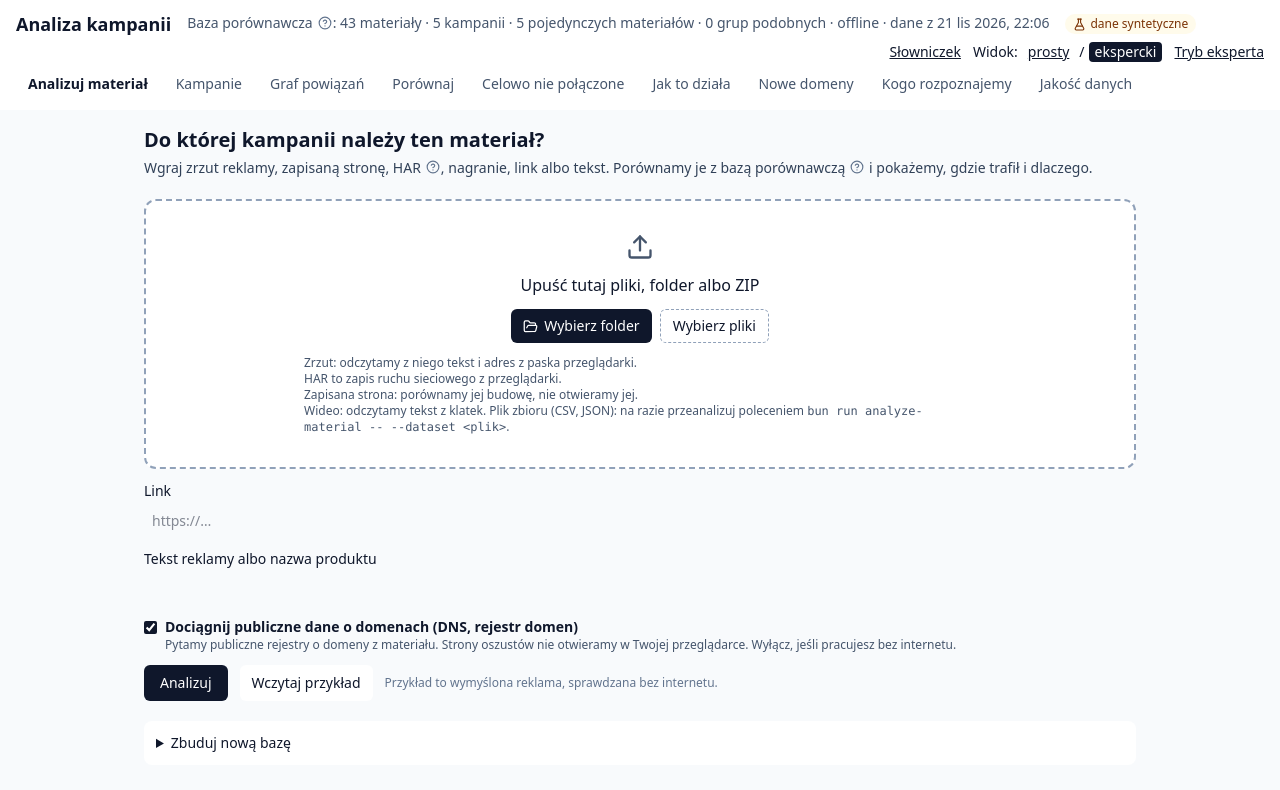
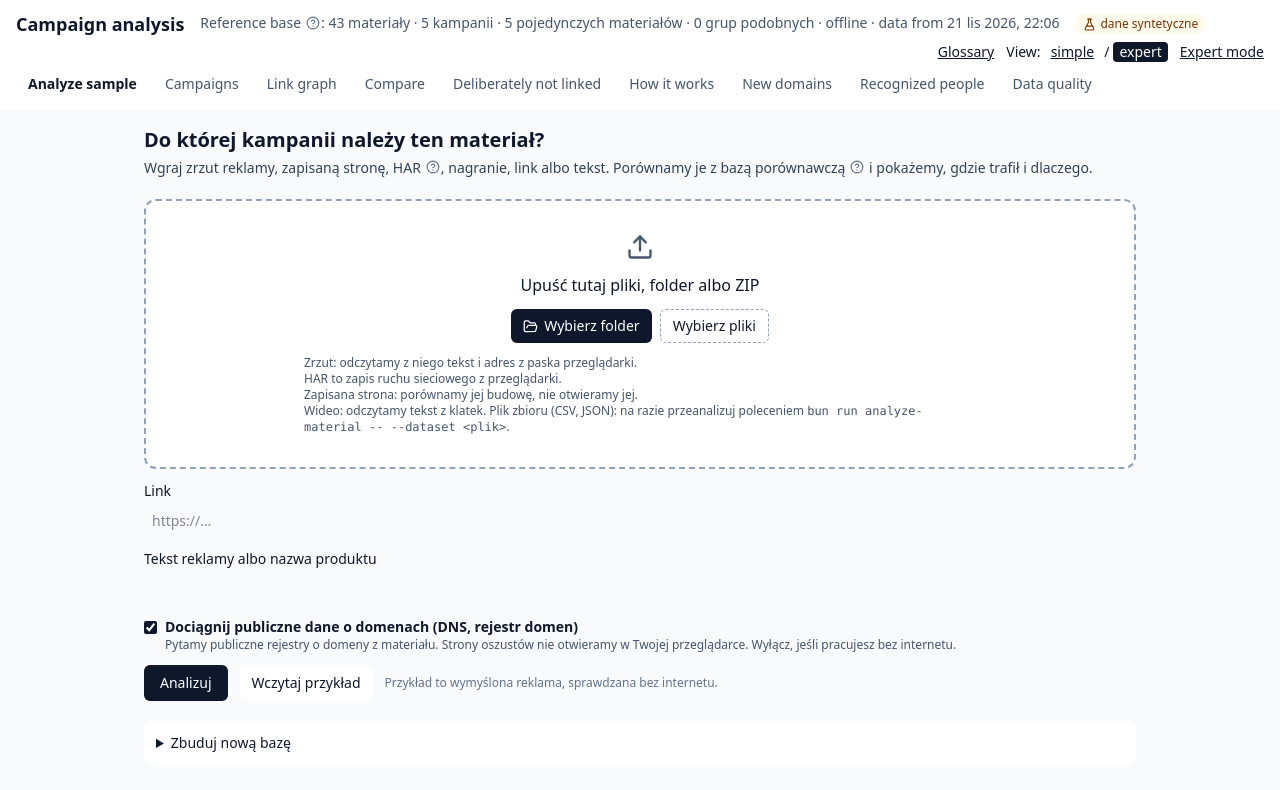
Before and after one commit to mirooon/campaign-fingerprint, a Next.js app: page / in a window 1280 px wide. Shown: the top 790 px of the page. Built offline with nearby package versions, Linux system fonts and the light colour scheme.

Commit message:
EN: powłoka aplikacji (Shell, Viewer, layout, page) po angielsku

```diff
--- a/app/globals.css
+++ b/app/globals.css
@@ -10,7 +10,7 @@ body {
   font-family: var(--font-sans);
 }
 
-/* Wydruk karty kampanii (PrintButton): tylko karta, A4, tabele i wiersze nie są przecinane. */
+/* Printing a campaign card (PrintButton): the card only, A4, tables and rows are not split across pages. */
 @media print {
   @page {
     size: A4;
--- a/app/layout.tsx
+++ b/app/layout.tsx
@@ -2,14 +2,14 @@ import type { Metadata } from "next";
 import "./globals.css";
 
 export const metadata: Metadata = {
-  title: "Analiza kampanii",
-  description: "Łączenie pojedynczych reklam w kampanie na podstawie śladów infrastruktury, obrazów i treści.",
+  title: "Campaign analysis — Odcisk kampanii",
+  description: "Links single fraudulent ads into campaigns by shared traces of infrastructure, images and content.",
 };
 
 // System fonts only: the build must work offline (no Google Fonts download).
 export default function RootLayout({ children }: LayoutProps<"/">) {
   return (
-    <html lang="pl" className="h-full antialiased">
+    <html lang="en" className="h-full antialiased">
       <body className="h-full bg-slate-50 text-slate-900">{children}</body>
     </html>
   );
--- a/app/page.tsx
+++ b/app/page.tsx
@@ -12,7 +12,7 @@ async function ViewerWithData() {
   if (!graph || !campaigns) {
     return (
       <main className="mx-auto max-w-xl p-10">
-        <h1 className="text-lg font-semibold">Graf kampanii</h1>
+        <h1 className="text-lg font-semibold">Campaign graph</h1>
         <p className="mt-2 text-sm text-slate-600">{error}</p>
       </main>
     );
@@ -22,7 +22,7 @@ async function ViewerWithData() {
 
 export default function Home() {
   return (
-    <Suspense fallback={<p className="p-6 text-sm text-slate-500">Wczytywanie grafu…</p>}>
+    <Suspense fallback={<p className="p-6 text-sm text-slate-500">Loading the graph…</p>}>
       <ViewerWithData />
     </Suspense>
   );
--- a/components/viewer/Shell.tsx
+++ b/components/viewer/Shell.tsx
@@ -28,7 +28,7 @@ export interface ShellProps {
   /** Rules computed on the server for materials left alone whose pair `near-misses.json` cut (key: the material). */
   singleRules?: Record<string, SingleRule>;
   summaries: Record<string, CampaignSummary>;
-  /** The comparison base is the bundled sample: every result screen carries the "dane syntetyczne" label. */
+  /** The comparison base is the bundled sample: every result screen carries the "synthetic data" label. */
   synthetic: boolean;
   /** The server runs with ANALYZE_OFFLINE=1: the analysis never looks domains up, so the form locks that option off. */
   serverOffline: boolean;
@@ -37,18 +37,18 @@ export interface ShellProps {
 type Tab = "analyze" | "campaigns" | "graph" | "compare" | "apart" | "how" | "ct" | "people" | "quality" | "expert";
 
 const TABS: Array<{ id: Tab; label: string }> = [
-  { id: "analyze", label: "Analizuj materiał" },
-  { id: "campaigns", label: "Kampanie" },
-  { id: "graph", label: "Graf powiązań" },
-  { id: "compare", label: "Porównaj" },
-  { id: "apart", label: "Celowo nie połączone" },
-  { id: "how", label: "Jak to działa" },
-  { id: "ct", label: "Nowe domeny" },
-  { id: "people", label: "Kogo rozpoznajemy" },
-  { id: "quality", label: "Jakość danych" },
+  { id: "analyze", label: "Analyze sample" },
+  { id: "campaigns", label: "Campaigns" },
+  { id: "graph", label: "Link graph" },
+  { id: "compare", label: "Compare" },
+  { id: "apart", label: "Deliberately not linked" },
+  { id: "how", label: "How it works" },
+  { id: "ct", label: "New domains" },
+  { id: "people", label: "Recognized people" },
+  { id: "quality", label: "Data quality" },
 ];
 
-/** Tab of the address: `?tab=`, or the one an old link implies (?a=&b= → Porównaj, ?k= → Kampanie, ?panel=ct → Nowe domeny, ?n= / ?p= → graf). */
+/** Tab of the address: `?tab=`, or the one an old link implies (?a=&b= → Compare, ?k= → Campaigns, ?panel=ct → New domains, ?n= / ?p= → graph). */
 function tabFromParams(p: URLSearchParams): Tab {
   const t = p.get("tab");
   if (t && [...TABS.map((x) => x.id), "expert"].includes(t)) return t as Tab;
@@ -135,23 +135,23 @@ export default function Shell({ graph, campaigns, nearMisses, singleRules, summa
     <div className="flex min-h-screen flex-col bg-slate-50 text-slate-900">
       <header className="border-b border-slate-200 bg-white px-4 py-2.5">
         <div className="flex flex-wrap items-center gap-x-4 gap-y-1">
-          <h1 className="text-lg font-semibold">Analiza kampanii</h1>
+          <h1 className="text-lg font-semibold">Campaign analysis</h1>
           <p className="text-sm text-slate-600">
-            Baza porównawcza<Help term="baza" />: {count(itemCount, MATERIAL)} · {count(counts.campaigns, CAMPAIGN)} · <span title={`Materiał niedołączony do żadnej kampanii ma własny numer K, dlatego numery K sięgają dalej niż liczba kampanii. W ramkach grup podobnych: ${counts.singlesInFamilies}, w zwiniętej sekcji zakładki Kampanie: ${counts.singles - counts.singlesInFamilies}.`}>{count(counts.singles, SINGLE_MATERIAL)}</span> · {count(counts.families, GROUP)} · {graph.mode === "offline" ? "offline" : "online"} · dane z {fmtDate(campaigns.generatedAt)}
+            Reference base<Help term="baza" />: {count(itemCount, MATERIAL)} · {count(counts.campaigns, CAMPAIGN)} · <span title={`A sample not linked to any campaign gets its own K number, so K numbers go higher than the number of campaigns. Inside similar-campaign group frames: ${counts.singlesInFamilies}; in the collapsed section of the Campaigns tab: ${counts.singles - counts.singlesInFamilies}.`}>{count(counts.singles, SINGLE_MATERIAL)}</span> · {count(counts.families, GROUP)} · {graph.mode === "offline" ? "offline" : "online"} · data from {fmtDate(campaigns.generatedAt)}
           </p>
           {synthetic && <SyntheticBadge />}
-          <nav className="ml-auto flex gap-3 text-sm" aria-label="Pomoc i tryb eksperta">
-            <button type="button" className="underline" onClick={() => go({ tab: "how" })}>Słowniczek</button>
-            <span className="inline-flex items-center gap-1" role="group" aria-label="Widok">
-              Widok:
-              <button type="button" aria-pressed={viewMode === "simple"} className={`rounded px-1.5 ${viewMode === "simple" ? "bg-slate-900 text-white" : "underline"}`} onClick={() => setViewMode("simple")}>prosty</button>
+          <nav className="ml-auto flex gap-3 text-sm" aria-label="Help and expert mode">
+            <button type="button" className="underline" onClick={() => go({ tab: "how" })}>Glossary</button>
+            <span className="inline-flex items-center gap-1" role="group" aria-label="View">
+              View:
+              <button type="button" aria-pressed={viewMode === "simple"} className={`rounded px-1.5 ${viewMode === "simple" ? "bg-slate-900 text-white" : "underline"}`} onClick={() => setViewMode("simple")}>simple</button>
               <span aria-hidden>/</span>
-              <button type="button" aria-pressed={viewMode === "expert"} className={`rounded px-1.5 ${viewMode === "expert" ? "bg-slate-900 text-white" : "underline"}`} onClick={() => setViewMode("expert")}>ekspercki</button>
+              <button type="button" aria-pressed={viewMode === "expert"} className={`rounded px-1.5 ${viewMode === "expert" ? "bg-slate-900 text-white" : "underline"}`} onClick={() => setViewMode("expert")}>expert</button>
             </span>
-            {viewMode === "expert" && <button type="button" className={`underline ${tab === "expert" ? "font-semibold" : ""}`} onClick={() => go({ tab: "expert" })}>Tryb eksperta</button>}
+            {viewMode === "expert" && <button type="button" className={`underline ${tab === "expert" ? "font-semibold" : ""}`} onClick={() => go({ tab: "expert" })}>Expert mode</button>}
           </nav>
         </div>
-        <div className="mt-1.5 flex flex-wrap gap-1" role="tablist" aria-label="Widoki">
+        <div className="mt-1.5 flex flex-wrap gap-1" role="tablist" aria-label="Views">
           {visibleTabs.map((t) => (
             <button
               key={t.id}
@@ -187,8 +187,8 @@ export default function Shell({ graph, campaigns, nearMisses, singleRules, summa
         )}
         {tab === "compare" && (
           <div className="mx-auto max-w-3xl space-y-3 p-4">
-            <h2 className="text-xl font-semibold">Co łączy te dwa materiały?</h2>
-            {!a && !b && <Empty>Wybierz dwa materiały z list poniżej albo użyj „Porównaj” w karcie kampanii.</Empty>}
+            <h2 className="text-xl font-semibold">What links these two samples?</h2>
+            {!a && !b && <Empty>Choose two samples from the lists below or use “Compare” on a campaign card.</Empty>}
             <StrengthLegend />
             <ComparePanel
               graph={graph}
@@ -207,8 +207,8 @@ export default function Shell({ graph, campaigns, nearMisses, singleRules, summa
         {tab === "how" && <HowItWorks rules={campaigns.method.rules ?? []} method={campaigns.method} />}
         {tab === "ct" && (
           <div className="mx-auto max-w-3xl space-y-3 p-4">
-            <h2 className="text-xl font-semibold">Jakie nowe domeny pasują do znanych kampanii?</h2>
-            <p className="text-sm text-slate-700">Każdy certyfikat HTTPS trafia do publicznego rejestru. Wyłapujemy domeny pasujące do wzorców znanych kampanii, często zanim ruszy reklama.</p>
+            <h2 className="text-xl font-semibold">Which new domains match known campaigns?</h2>
+            <p className="text-sm text-slate-700">Every HTTPS certificate goes into a public log. We catch domains that match the patterns of known campaigns, often before the ad goes live.</p>
             <CtFeedPanel state={ctFeed} campaignIds={new Set(campaigns.campaigns.map((c) => c.id))} onSelectCampaign={(id) => go({ tab: "campaigns", k: id })} />
           </div>
         )}
--- a/components/viewer/Viewer.tsx
+++ b/components/viewer/Viewer.tsx
@@ -31,11 +31,11 @@ export interface ViewerProps {
 type Panel = "details" | "compare" | "analyze" | "ct" | "thresholds";
 
 const PANELS: Array<{ id: Panel; label: string }> = [
-  { id: "details", label: "Szczegóły" },
-  { id: "compare", label: "Porównaj reklamy" },
-  { id: "analyze", label: "Nowa reklama" },
-  { id: "ct", label: "Nowe domeny" },
-  { id: "thresholds", label: "Progi" },
+  { id: "details", label: "Details" },
+  { id: "compare", label: "Compare ads" },
+  { id: "analyze", label: "New ad" },
+  { id: "ct", label: "New domains" },
+  { id: "thresholds", label: "Thresholds" },
 ];
 
 function Toggle({ checked, onChange, label }: { checked: boolean; onChange: (v: boolean) => void; label: string }) {
@@ -178,51 +178,51 @@ export default function Viewer({ graph, campaigns, summaries, initialReduced = f
     <div className="flex min-h-screen flex-col md:h-screen">
       <header className="flex flex-wrap items-center gap-x-6 gap-y-2 border-b border-slate-200 bg-white px-4 py-2.5">
         <div>
-          <h1 className="text-base font-semibold text-slate-900">Graf kampanii</h1>
+          <h1 className="text-base font-semibold text-slate-900">Campaign graph</h1>
           <p className="text-xs text-slate-500">
-            {count(graph.stats.items, MATERIAL)} · {count(counts.campaigns, CAMPAIGN)} · {count(counts.singles, SINGLE_MATERIAL)} · {graph.stats.nodes - graph.stats.items} encji · tryb {graph.mode === "offline" ? "offline (fixtures)" : "live"} · podobieństwo tekstu: {graph.textMethod === "embedding" ? "embeddingi" : graph.textMethod === "tfidf" ? "TF-IDF" : "wyłączone"}
+            {count(graph.stats.items, MATERIAL)} · {count(counts.campaigns, CAMPAIGN)} · {count(counts.singles, SINGLE_MATERIAL)} · {graph.stats.nodes - graph.stats.items} {graph.stats.nodes - graph.stats.items === 1 ? "entity" : "entities"} · {graph.mode === "offline" ? "offline mode (fixtures)" : "live mode"} · text similarity: {graph.textMethod === "embedding" ? "embeddings" : graph.textMethod === "tfidf" ? "TF-IDF" : "off"}
           </p>
           <div className="max-w-xl"><ReadHow id="graph" /></div>
         </div>
         {evaluation && (
-          <div className="rounded-md bg-emerald-50 px-2.5 py-1 text-xs text-emerald-900" title="Porównanie z kolumną etykiet (label) w danych">
-            Ewaluacja na etykietach: F1 par <b>{evaluation.pairwise.f1.toFixed(3)}</b> · B³ F1 <b>{evaluation.bcubed.f1.toFixed(3)}</b> · ARI <b>{evaluation.ari.toFixed(3)}</b>
+          <div className="rounded-md bg-emerald-50 px-2.5 py-1 text-xs text-emerald-900" title="Comparison with the label column in the data">
+            Evaluation on labels: pairwise F1 <b>{evaluation.pairwise.f1.toFixed(3)}</b> · B³ F1 <b>{evaluation.bcubed.f1.toFixed(3)}</b> · ARI <b>{evaluation.ari.toFixed(3)}</b>
           </div>
         )}
         <div className="flex flex-wrap items-center gap-3 md:ml-auto">
-          <div className="flex overflow-hidden rounded-md border border-slate-300 text-xs" role="group" aria-label="Kolorowanie">
+          <div className="flex overflow-hidden rounded-md border border-slate-300 text-xs" role="group" aria-label="Colour by">
             <button type="button" onClick={() => setColorBy("campaign")} className={`px-2 py-1 ${colorBy === "campaign" ? "bg-slate-900 text-white" : "bg-white text-slate-700"}`}>
-              wg kampanii
+              by campaign
             </button>
             <button type="button" onClick={() => setColorBy("type")} className={`px-2 py-1 ${colorBy === "type" ? "bg-slate-900 text-white" : "bg-white text-slate-700"}`}>
-              wg typu encji
+              by entity type
             </button>
           </div>
-          <div className="flex overflow-hidden rounded-md border border-slate-300 text-xs" role="group" aria-label="Widok grafu">
+          <div className="flex overflow-hidden rounded-md border border-slate-300 text-xs" role="group" aria-label="Graph view">
             <button type="button" aria-pressed={reduced} onClick={() => setReduced(true)} className={`px-2 py-1 ${reduced ? "bg-slate-900 text-white" : "bg-white text-slate-700"}`}>
-              zredukowany
+              reduced
             </button>
             <button type="button" aria-pressed={!reduced} onClick={() => setReduced(false)} className={`px-2 py-1 ${!reduced ? "bg-slate-900 text-white" : "bg-white text-slate-700"}`}>
-              pełny
+              full
             </button>
           </div>
           {reduced ? (
             <>
               {selected?.startsWith("item:") && seed !== idx.nodeById.get(selected)?.key && (
                 <button type="button" className="rounded-md border border-slate-300 bg-white px-2 py-1 text-xs" onClick={() => { setSeed(idx.nodeById.get(selected)?.key ?? null); setExpanded(new Set()); }}>
-                  rozwijaj graf od materiału {idx.nodeById.get(selected)?.key}
+                  expand the graph from sample {idx.nodeById.get(selected)?.key}
                 </button>
               )}
               {(seed || expanded.size > 0) && (
                 <button type="button" className="rounded-md border border-slate-300 bg-white px-2 py-1 text-xs" onClick={() => { setSeed(null); setExpanded(new Set()); }}>
-                  pokaż wszystkie kampanie
+                  show all campaigns
                 </button>
               )}
             </>
           ) : (
             <>
-              <Toggle checked={sharedOnly} onChange={setSharedOnly} label="tylko współdzielone encje" />
-              <Toggle checked={hideSingletons} onChange={setHideSingletons} label="ukryj niepowiązane reklamy" />
+              <Toggle checked={sharedOnly} onChange={setSharedOnly} label="shared entities only" />
+              <Toggle checked={hideSingletons} onChange={setHideSingletons} label="hide unlinked ads" />
             </>
           )}
         </div>
@@ -250,30 +250,30 @@ export default function Viewer({ graph, campaigns, summaries, initialReduced = f
                 {ENTITY_LABELS_PL[t]}
               </span>
             ))}
-            <span className="flex items-center gap-1"><span className="inline-block w-4 border-t-2 border-dashed border-teal-600" /> podobny obraz</span>
-            <span className="flex items-center gap-1"><span className="inline-block w-4 border-t-2 border-dashed border-indigo-500" /> podobny tekst</span>
+            <span className="flex items-center gap-1"><span className="inline-block w-4 border-t-2 border-dashed border-teal-600" /> similar image</span>
+            <span className="flex items-center gap-1"><span className="inline-block w-4 border-t-2 border-dashed border-indigo-500" /> similar text</span>
             {similarityShown.has("similar_dom") && (
-              <span className="flex items-center gap-1"><span className="inline-block w-4 border-t-2 border-dashed border-amber-600" /> ten sam szablon strony</span>
+              <span className="flex items-center gap-1"><span className="inline-block w-4 border-t-2 border-dashed border-amber-600" /> same page template</span>
             )}
             {similarityShown.has("similar_audio") && (
-              <span className="flex items-center gap-1"><span className="inline-block w-4 border-t-2 border-dotted border-fuchsia-600" /> ten sam podkład audio</span>
+              <span className="flex items-center gap-1"><span className="inline-block w-4 border-t-2 border-dotted border-fuchsia-600" /> same audio track</span>
             )}
             {similarityShown.has("similar_voice") && (
-              <span className="flex items-center gap-1"><span className="inline-block w-4 border-t-2 border-dotted border-teal-600" /> ten sam głos mówcy</span>
+              <span className="flex items-center gap-1"><span className="inline-block w-4 border-t-2 border-dotted border-teal-600" /> same speaker voice</span>
             )}
             {markedIds.length > 0 && (
-              <span className="flex items-center gap-1"><span className="h-2 w-2 rounded-sm border-2 border-violet-600" /> porównywane reklamy</span>
+              <span className="flex items-center gap-1"><span className="h-2 w-2 rounded-sm border-2 border-violet-600" /> ads being compared</span>
             )}
           </div>
           <div className="absolute right-2 top-2 rounded bg-white/90 px-2 py-0.5 text-[11px] text-slate-500 shadow-sm">
             {reducedView
-              ? `Widok zredukowany${seed ? ` od materiału ${seed}` : ""} · ${reducedView.nodes.length} węzłów · kliknij kampanię albo ślad, żeby rozwinąć`
-              : `${campaignId ? `Kampania ${campaignId}` : personaName ? `Kampanie z personą ${personaName}` : "Wszystkie kampanie"} · ${visible.size} węzłów`}
+              ? `Reduced view${seed ? ` from sample ${seed}` : ""} · ${reducedView.nodes.length} ${reducedView.nodes.length === 1 ? "node" : "nodes"} · click a campaign or a trace to expand`
+              : `${campaignId ? `Campaign ${campaignId}` : personaName ? `Campaigns with persona ${personaName}` : "All campaigns"} · ${visible.size} ${visible.size === 1 ? "node" : "nodes"}`}
           </div>
         </main>
 
         <aside className="w-full overflow-y-auto border-t border-slate-200 bg-white md:w-96 md:shrink-0 md:border-l md:border-t-0">
-          <div className="sticky top-0 z-10 flex border-b border-slate-200 bg-white text-xs" role="tablist" aria-label="Panel boczny">
+          <div className="sticky top-0 z-10 flex border-b border-slate-200 bg-white text-xs" role="tablist" aria-label="Side panel">
             {PANELS.map((p) => (
               <button
                 key={p.id}
@@ -285,7 +285,7 @@ export default function Viewer({ graph, campaigns, summaries, initialReduced = f
               >
                 {p.label}
                 {p.id === "ct" && ctFeed.records.length > 0 && (
-                  <span className="ml-1 rounded-full bg-rose-600 px-1.5 text-[10px] font-semibold text-white" aria-label={`${ctFeed.records.length} kandydatów`}>
+                  <span className="ml-1 rounded-full bg-rose-600 px-1.5 text-[10px] font-semibold text-white" aria-label={`${ctFeed.records.length} ${ctFeed.records.length === 1 ? "candidate" : "candidates"}`}>
                     {ctFeed.records.length}
                   </span>
                 )}
```
